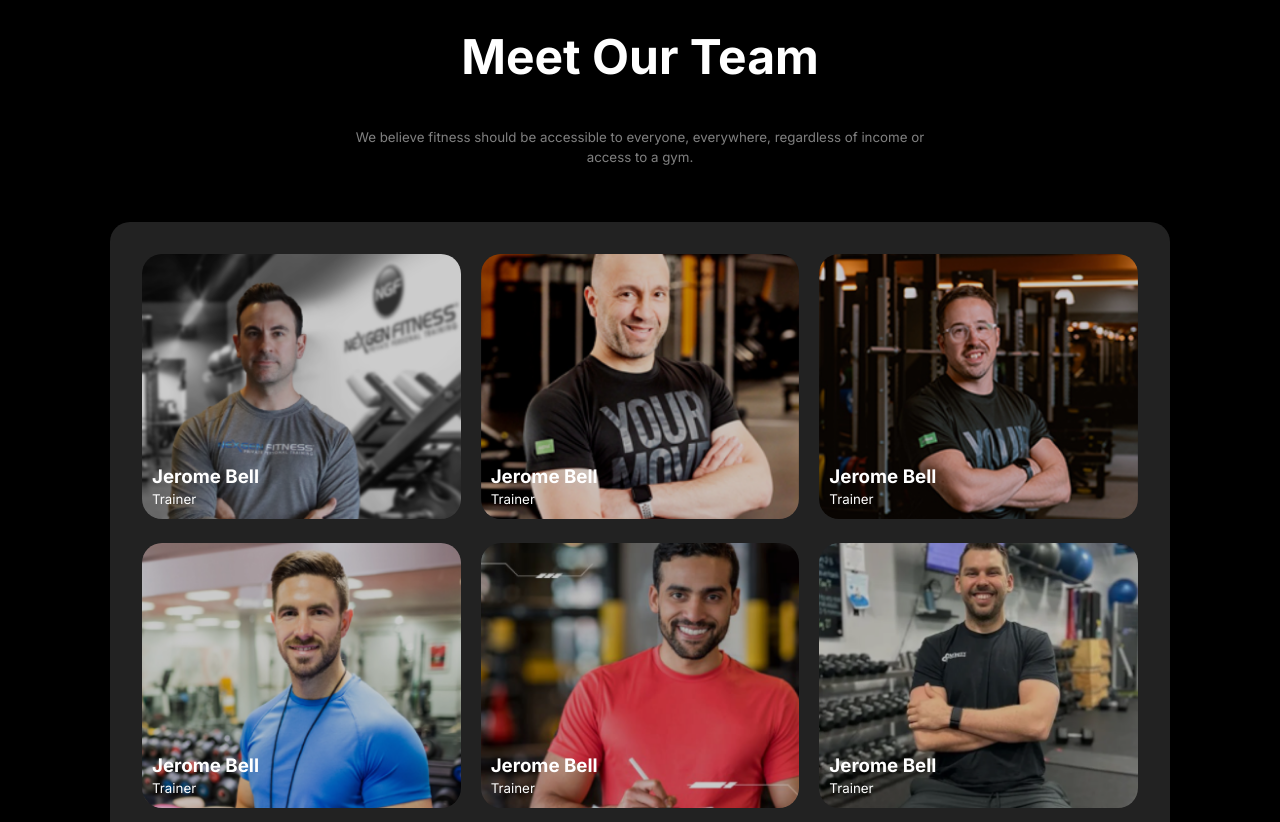
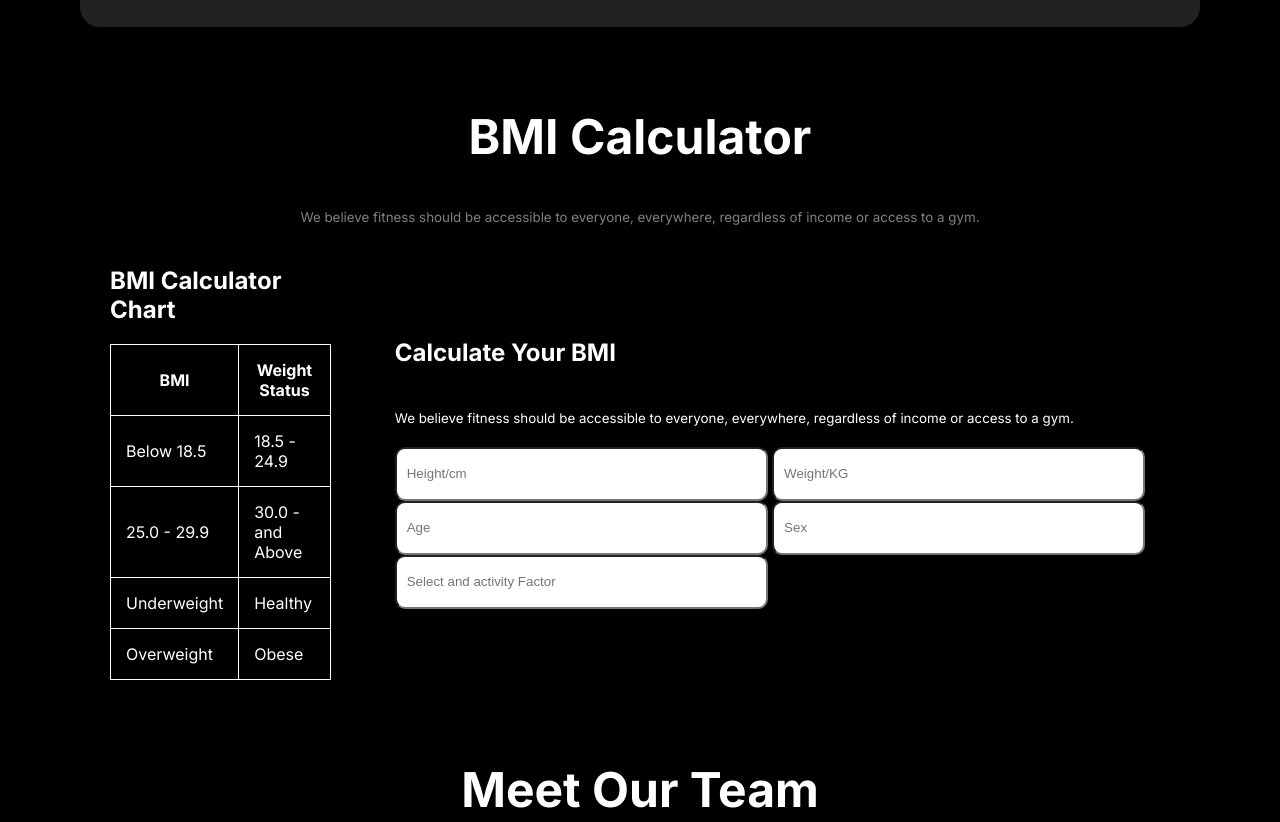
Before and after one commit to chinno0007/versatile_ui_assignment_2, a plain HTML site: page index.html in a window 1280 px wide. Shown: the part 1759-2581 px from the top of the page. Drawn offline with Linux system fonts and the light colour scheme; a web font is replaced by a local one.

Commit message:
bmi added

```diff
--- a/index.html
+++ b/index.html
@@ -116,10 +116,68 @@
           </section>
 
           <!-- BMI Calculator -->
-           <section>
+           <section class="bmi">
+                <div class="change-info our-team-des">
+                    <h1 class="change-info-title">BMI Calculator</h1>
+                    <p><small>We believe fitness should be accessible to everyone, everywhere, regardless of income or access to a gym.</small></p>
+                </div>
 
+                <div class="bmi-chart">
+                    <div>
+                        <h2>BMI Calculator Chart</h2>
+                        <table>
+                            <tbody>
+                                <tr>
+                                    <th>BMI</th>
+                                    <th>Weight Status</th>
+                                </tr>
+                                <tr>
+                                    <td>Below 18.5</td>
+                                    <td>18.5 - 24.9</td>
+                                </tr>
+                                <tr>
+                                    <td>25.0 - 29.9</td>
+                                    <td>30.0 - and Above</td>
+                                </tr>
+                                <tr>
+                                    <td>Underweight</td>
+                                    <td>Healthy</td>
+                                </tr>
+                                <tr>
+                                    <td>Overweight</td>
+                                    <td>Obese</td>
+                                </tr>
+                            </tbody>
+                        </table>
+                    </div>
 
-           </section>
+                    <div class="calculation-bmi">
+                        <h2>Calculate Your BMI</h2>
+                        <p><small>We believe fitness should be accessible to everyone, everywhere, regardless of income or access to a gym.</small></p>
+
+                        <div class="value-btn">
+                            <label for="">
+                                <input type="text" name="" id="" placeholder="Height/cm" >
+                            </label>
+                            <label for="">
+                                <input type="text" name="" id="" placeholder="Weight/KG">
+                            </label>
+                            <!-- <br> -->
+                            <label for="">
+                                <input type="text" name="" id="" placeholder="Age">
+                            </label>
+                            <label for="">
+                                    <input type="text" name="" id="" placeholder="Sex">
+                            </label>
+                            <!-- <br> -->
+
+                            <label for="">
+                                <input type="text" name="" id="factor" placeholder="Select and activity Factor">
+                            </label>
+                        </div>
+                    </div>
+                </div>
+            </section>
 
 
 
--- a/style.css
+++ b/style.css
@@ -21,7 +21,7 @@ body{
 
 
 /* Navbar Style */
-nav,.extra-mile-container, .our-team, .footer-container, hr{
+nav,.extra-mile-container, .our-team, .footer-container, hr,.bmi{
     max-width: 1060px;
     margin: 0 auto;
 }
@@ -186,6 +186,59 @@ nav,.extra-mile-container, .our-team, .footer-container, hr{
     margin: 0 auto;
     text-align: center;
 }
+
+
+
+
+/*-- BMI Calculator*/
+.bmi{
+    margin-top: 5rem;
+    margin-bottom: 5rem;
+}
+.bmi-chart{
+    display: flex;
+    justify-content: space-between;
+    align-items: center;
+    gap: 4rem;
+}
+table{
+    border-collapse: collapse;
+    padding: 10px;
+}
+tbody,td,th{
+    border: 1px solid white;
+    border-collapse: collapse;
+    padding: 15px;
+}
+label input{
+    padding: 10px;
+    border-radius: 10px;
+    width: 45%;
+    height: 30px;
+}
+label input #factor{
+    width: 300px;
+}
+.calculation-bmi h2, p{
+    padding-bottom: 20px;
+}
+
+
+
+
+
+
+
+
+
+
+
+
+
+
+
+
+
 /* trainer-description */
 .trainer-portfolio{
     text-align: center;
@@ -224,7 +277,7 @@ nav,.extra-mile-container, .our-team, .footer-container, hr{
 /* Footer */
 
 footer{
-    max-width: 1440px;
+    /* max-width: 1440px; */
     background-color: #FFFFFF1A;
 }
 .footer-container{
@@ -286,7 +339,7 @@ hr{
 
 /* responsive */
 @media screen and (max-width: 576px){
-    .navbar, .banner-content, .change-part, .extra-mile-container, .our-team, footer{
+    .navbar, .banner-content, .change-part, .extra-mile-container, .our-team, footer, .calculation-bmi{
         margin: 0 1.5rem;
     }
     .fitness-exercise{
@@ -401,6 +454,26 @@ hr{
     .extra-mile-btn{
         width: 100%;
     }
+    /*-- BMI Calculator*/
+    .bmi{
+        margin-top: 5rem;
+        margin-bottom: 5rem;
+    }
+    .bmi-chart{
+        display: flex;
+        flex-direction: column;
+    }
+
+
+
+    .value-btn{
+        /* margin: 0 auto; */
+        /* width: 80%; */
+        display: flex;
+        flex-direction: column;
+        justify-content: center;
+        align-items: center;
+    }
 
 
     /* trainer-description */
```
